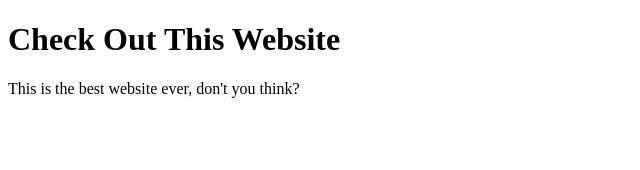
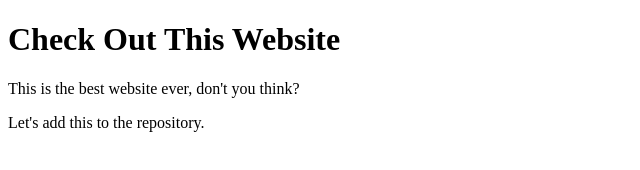
Before and after one commit to christopherguyton/git-test, a plain HTML site: page index.html in a window 1280 px wide. Shown: the whole page, without its empty margins (0-640 px from the left). Drawn offline with Linux system fonts and the light colour scheme.

Commit message:
Third Commit

```diff
--- a/index.html
+++ b/index.html
@@ -10,6 +10,7 @@
     <body>
         <h1>Check Out This Website</h1>
         <p>This is the best website ever, don't you think?</p>
+        <p>Let's add this to the repository.</p>
 
 
         <script src="" async defer></script>
```
